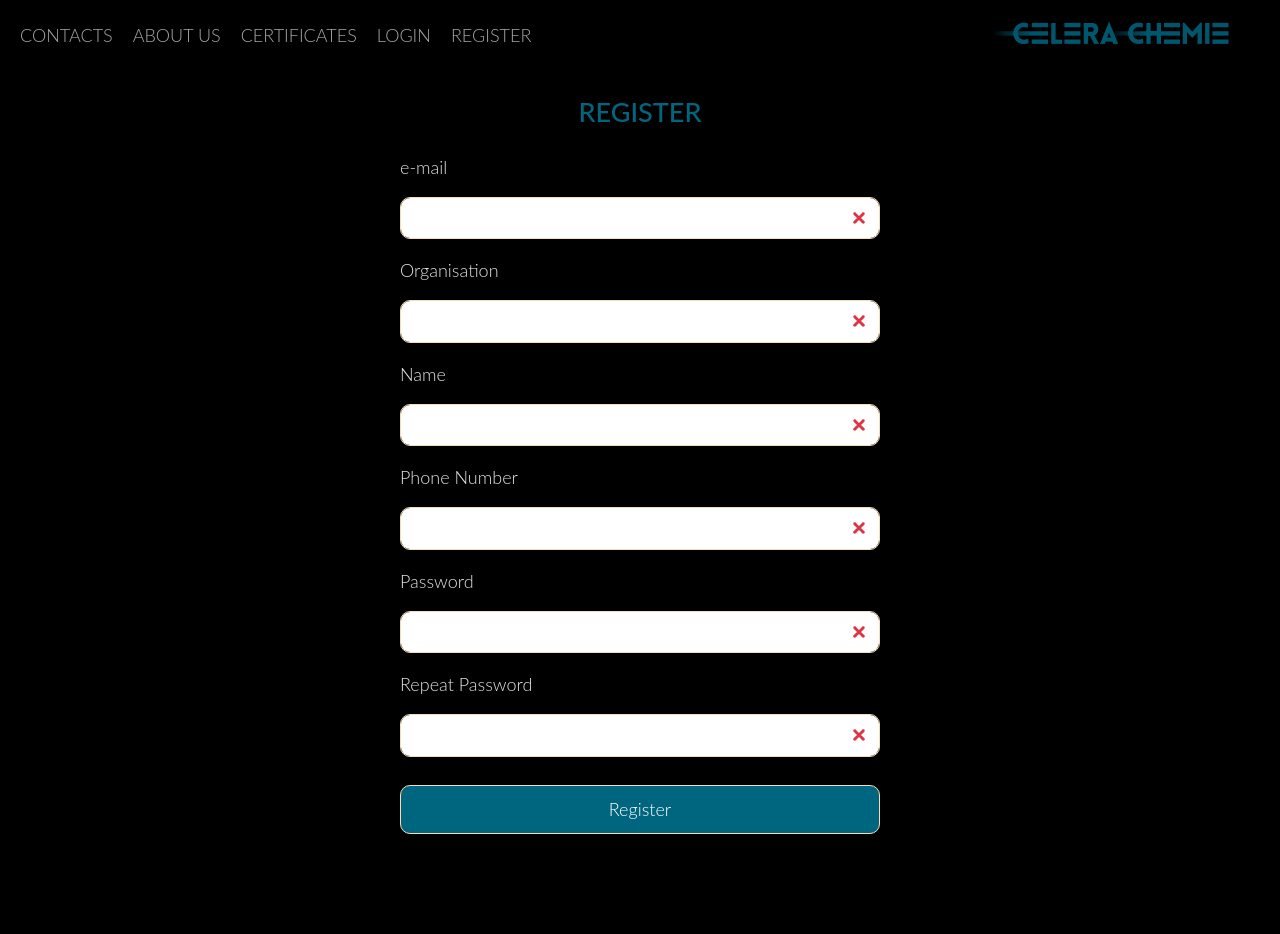
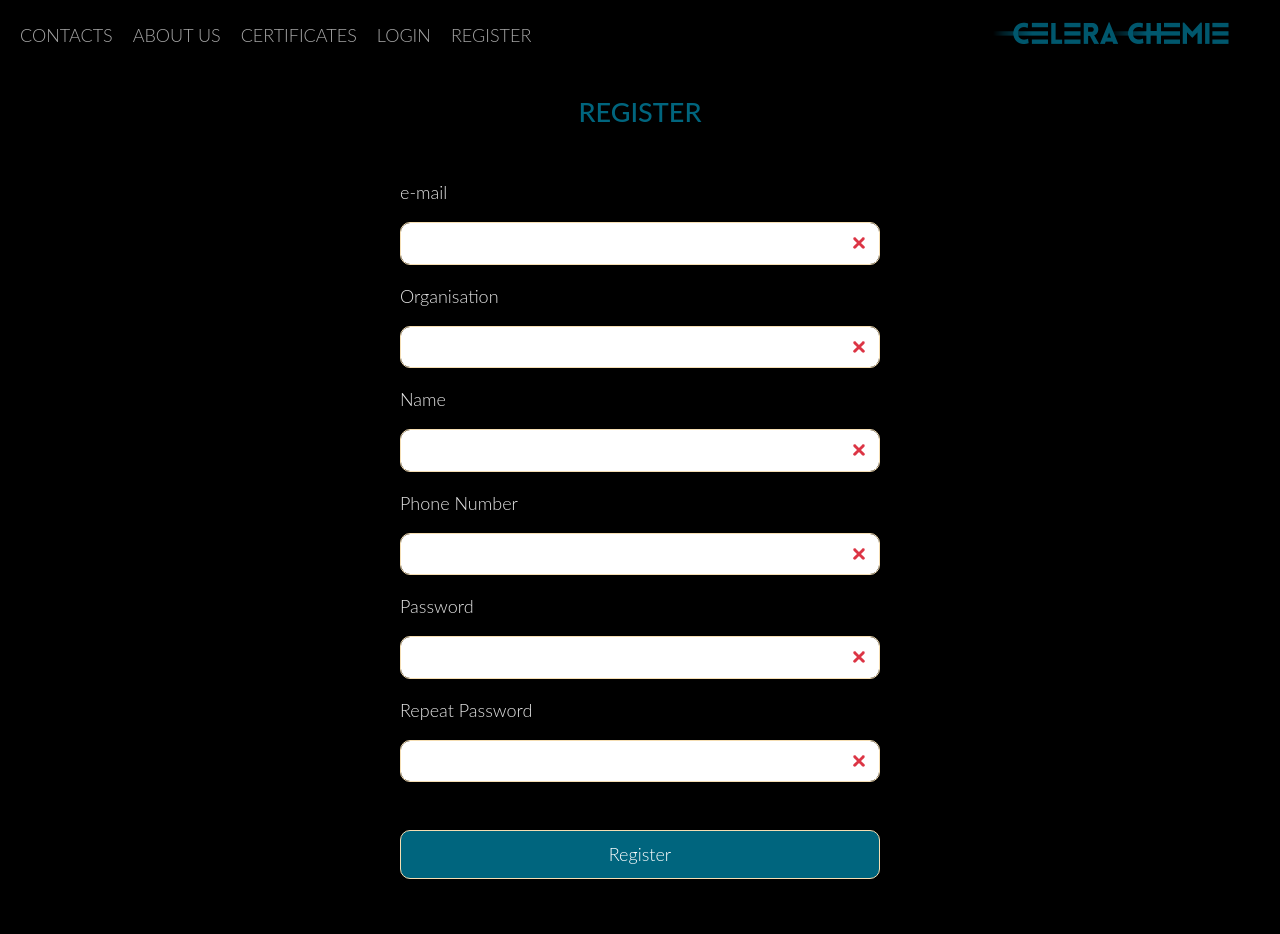
Before and after one commit to AlexTasev/CeleraChemie-React.js-Project, a React (Create React App) app in the folder Client-CeleraChemie/celera-chemie-web-project/: page /register in a window 1280 px wide. Shown: the top 934 px of the page. Built offline with nearby package versions, Linux system fonts and the light colour scheme.

Commit message:
css changes

```diff
--- a/Client-CeleraChemie/celera-chemie-web-project/src/components/certificates/Certificates.css
+++ b/Client-CeleraChemie/celera-chemie-web-project/src/components/certificates/Certificates.css
@@ -8,8 +8,6 @@ h1 {
     color: rgb(230, 230, 230);
     font-size: 150%;
     text-transform: uppercase;
-    margin-bottom: 2%;
-    margin-top: 2%;
 }
 
 p {
--- a/Client-CeleraChemie/celera-chemie-web-project/src/components/products/create/CreatePage.jsx
+++ b/Client-CeleraChemie/celera-chemie-web-project/src/components/products/create/CreatePage.jsx
@@ -106,7 +106,12 @@ class CreatePage extends Component {
     );
 
     return (
-      <div className="Form">
+      <div
+        className="Form"
+        style={{
+          backgroundImage: `url("https://am3pap003files.storage.live.com/y4pEGvAr2dl_1V7s4OWdBCtWCTkW7fHBg4HkLf1Klm_o8AJFqRflYkoomqEmwhGLPuRHpDNtRQ8B8k58DRAa3avlTjH6PhW22xmAYLKqvY__kCcHdGadI4zAsiv6crc25tD8RJC2iL48C9rHGExK5hUmvmppGtr176yFZ6BlN_-Tyh490zfb5aWCCt6hnz1OHLd/Products-all.jpg?psid=1&width=1000&height=535")`
+        }}
+      >
         <h1>Create Product</h1>
         <form onSubmit={this.onSubmit}>
           <Input
--- a/Client-CeleraChemie/celera-chemie-web-project/src/components/products/read/NoProducts.jsx
+++ b/Client-CeleraChemie/celera-chemie-web-project/src/components/products/read/NoProducts.jsx
@@ -21,7 +21,7 @@ class NoProducts extends Component {
 
   render() {
     return (
-        <div>
+        <div className="all-products-display">
           {this.state.products.map(product => (
             <a
               className="brand-logo-url"
--- a/Client-CeleraChemie/celera-chemie-web-project/src/components/products/read/Products.css
+++ b/Client-CeleraChemie/celera-chemie-web-project/src/components/products/read/Products.css
@@ -48,16 +48,19 @@
 
 .products-display {
     flex: 0 0 70;
-    /* background: rgba(0, 0, 0, 0.7); */
     margin-top: 2%;
     overflow: hidden;
 }
 
+.all-products-display{
+    margin-top:2%;
+    flex-grow: inherit;
+}
+
 .brand-logo-url {
-    /* background-color: rgba(0, 0, 0, 0.7); */
     text-align: center;
     overflow: hidden;
-    margin-left:2%;
+    padding-left: 3.5%;
 }
 
 .brand-logo-url img {
--- a/Client-CeleraChemie/celera-chemie-web-project/src/components/products/read/Products.jsx
+++ b/Client-CeleraChemie/celera-chemie-web-project/src/components/products/read/Products.jsx
@@ -53,9 +53,11 @@ class Products extends Component {
     } else if (this.state.category === "chemicals") {
       return "https://am3pap003files.storage.live.com/y4pMcaZxZJM81kBw8qBLvGN3XvDydbvnKWdo79dcAd3RKyWAYRBIZBU83NmwhdpBu3tHT51CvcMC3GMHTUgy7Bl7QkvhNFRc3vkxtsW9BLdR22tTrLsirNu5PwBLPdWiC-xjcrEM5EEqmRIThYtuiRci0zmR57irF2SjXI9DEWAFi16r2Bav-vIuYFA-Oa9-hfX/Chemicals.png?psid=1&width=1533&height=765";
     } else if (this.state.category === "glassware") {
-      return "https://am3pap003files.storage.live.com/y4pn-ONZayfKdNmHLYhGuu7ng6jJpNmjq1PHcIUMiSqRDBblHaw4Ryn_JAN7WccZG3aLZd37vp26fdPLyH65vTjSesuMt_gIaw5CVA6xELwQSfn5h6bCSV7s2O5sXsxyL_9XG_hfm1rwoeHrIYYulS0jewjoF1PyQbUaxtWbKTos2A-eIJMjwlVV7RqPyi14MBN/Glass.png?psid=1&width=788&height=788&cropMode=center";
+      return "https://am3pap003files.storage.live.com/y4pSmhmlu0RO3P_3IW1IE8OBkRbSIorKAM2CFTq9UAWfBFAvlDYgfv9-SYj4nAi5vsKW7xWJOByJs2d-o3mZg65QwWpiM2Cj2yvXe76s7e3y8eLsYbnhY6OVRzipbF2z7kB1btkikRoi51Z_LeNj1gNArD3chypSI_7X46TZpENnmdG0wK7qMLm1kWvXVzwe7_v/Glass.png?psid=1&width=1170&height=710";
     } else if (this.state.category === "consumables") {
       return "https://am3pap003files.storage.live.com/y4pbFhfWS7yz8eOS6CsMlSZpwrgwihLvXCgoGKE7rwUDjy1fTRTlsz8mGm3MbfnaxmGc8bPkQwgxRYR2rPpMbyjsv7nSFYQYS-w510PFkBAL0Cvb6azup9eahQ1CzPz2klAa8vH29EmRGYfASZizk964UqeAf60BdVTGZs955xsLzj20bdbkaOiUvSzYEmCJne5/Consumables.png?psid=1&width=374&height=237";
+    } else {
+      return "https://am3pap003files.storage.live.com/y4p4LnPussbqWK1voC8nwOcAQAyBGWToFrM4-HJd87FiHIZ9zhuUwumBYK_vGuzOeWJXcxyHq29niMbdT3kzkIz8A91p2zMg6j-Lf2MxEWgh648DoZZN9i3QsExTmThRMx1FkVgThjQfBrG-K8CSBn69LCxUFCrz6HsFWXu18A122IVKsr0W_QuUznoeXugb7fn/Products.png?psid=1&width=374&height=249";
     }
 
   }
--- a/Client-CeleraChemie/celera-chemie-web-project/src/components/user/Form.css
+++ b/Client-CeleraChemie/celera-chemie-web-project/src/components/user/Form.css
@@ -2,18 +2,25 @@
     width: 100%;
     padding-bottom: 5%;
     background-color: black;
+    background-size: cover;
+    background-position: center;
+    background-attachment: fixed;
+    overflow: hidden;
 }
 
 .Form h1 {
     text-align: center;
     color: rgb(0, 101, 126);
     text-transform: uppercase;
+    background:rgba(0,0,0, 0.7);
+    padding: 2%;
 }
 
 .Form form {
     display: grid;
     width: 480px;
     margin: 0 auto;
+
 }
 
 .Form form input[type="text"],
@@ -29,7 +36,7 @@
     border-radius: 10px;
     border: 1px solid wheat;
     color: black;
-    margin-bottom: 10px;
+    padding-bottom: 10px;
 }
 
 .Form form select option {
@@ -44,14 +51,15 @@
     border: 1px solid wheat;
     color: black;
     font-size: 80%;
-    margin-bottom: 10px;
+    padding-bottom: 10px;
 }
 
 .Form form input[type="submit"] {
     width: 100%;
     margin: 0 auto;
-    margin-top: 10px;
-    padding: 10px;
+    padding-top: 10px;
+    padding-bottom: 10px;
+    margin-top: 30px;
     border-radius: 10px;
     border: 1px solid wheat;
     background: rgb(0, 101, 126);
@@ -69,7 +77,7 @@
 .deleteBtn {
     display: grid;
     width: 480px;
-    margin-top: 30px;
+    padding-top: 30px;
     padding: 10px;
     border-radius: 10px;
     border: 1px solid wheat;
```
